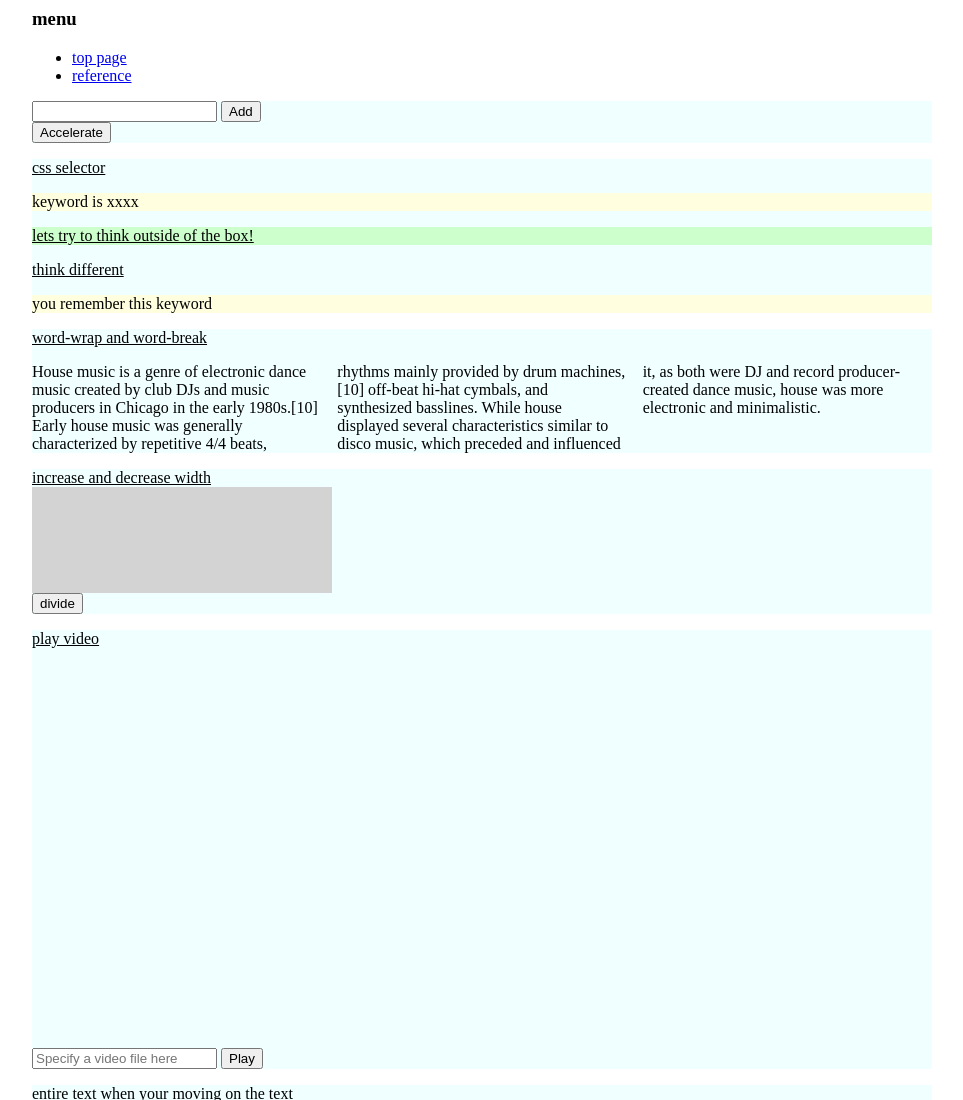
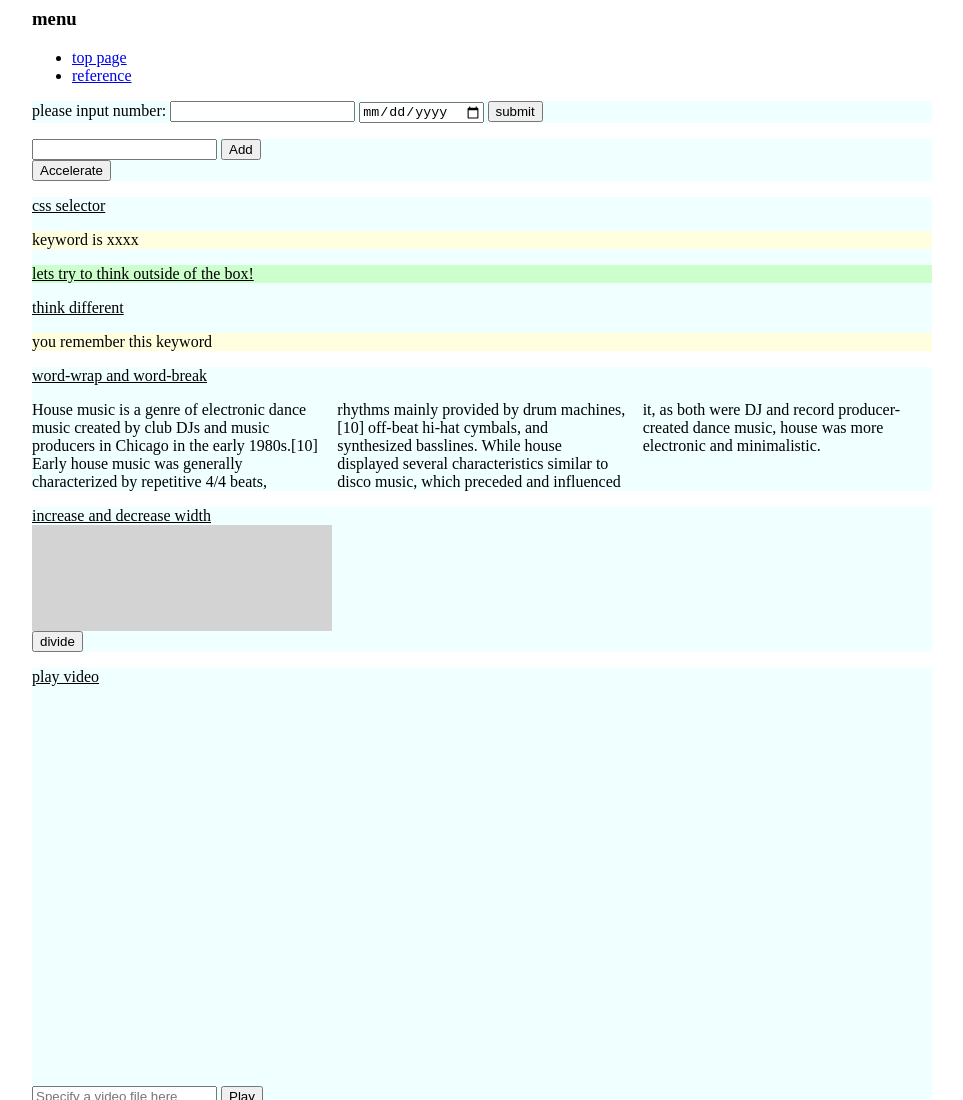
Before and after one commit to yadac/MCP70480js, a website: page index.html in a window 1280 px wide. Shown: the top 1100 px of the page, without its empty margins (158-1121 px from the left). Drawn offline with nearby package versions, Linux system fonts and the light colour scheme.

Commit message:
input step

```diff
--- a/index.html
+++ b/index.html
@@ -25,6 +25,15 @@
             </li>
         </ul>
     </nav>
+
+    <article>
+        <form action="">
+            please input number:
+            <input type="number" max="10" step="3" required>
+            <input type="date" step="3">
+            <button>submit</button>
+        </form>
+    </article>
 
     <article>
         <input type="text" id="newComment">
```
